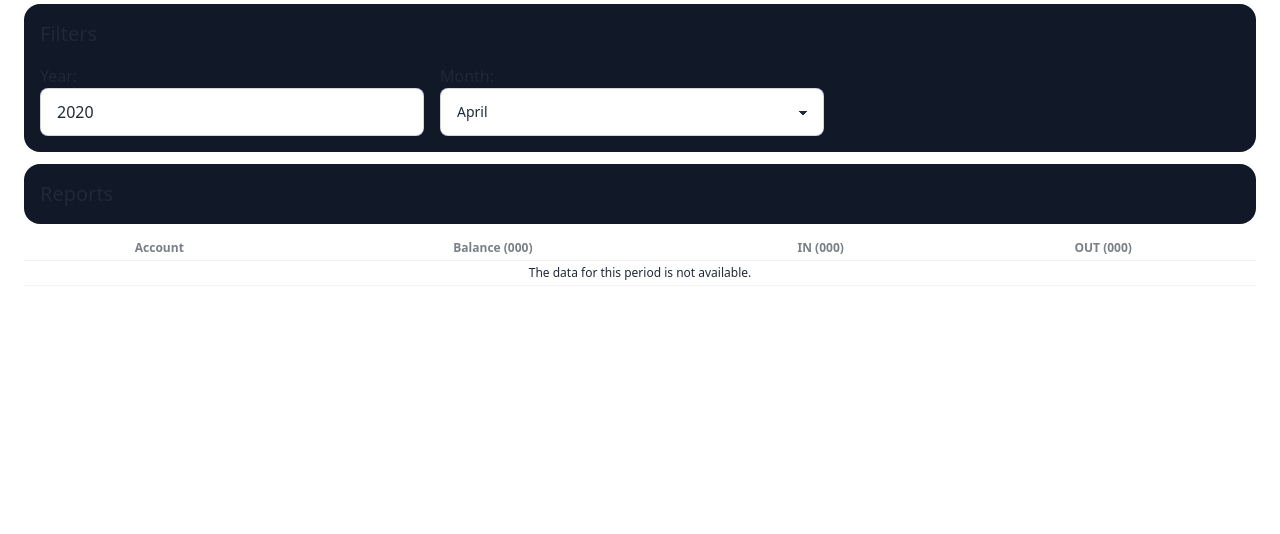
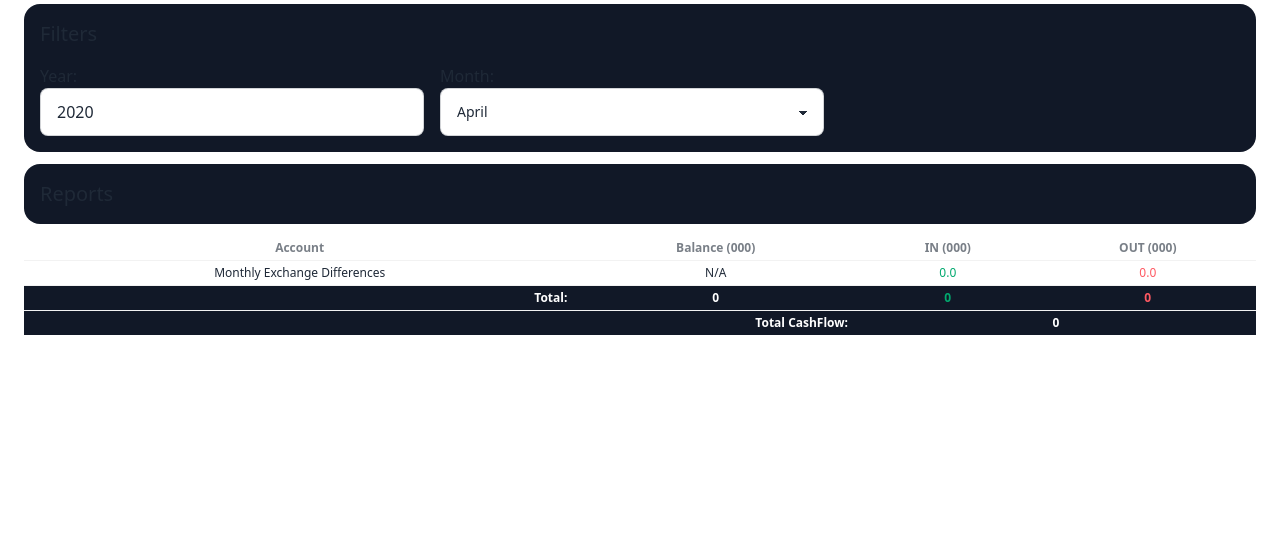
Before and after one commit to DiegoEfu/cash-flow, a Django app: page /accounts/historic-balance/ in a window 1280 px wide. Shown: the part 220-754 px from the top of the page. Run offline with Django 4.2, Linux system fonts and the light colour scheme; a user stored in the database is signed in; tables that the repository leaves empty hold one stand-in row (values such as "Sample post"); some libraries are stand-ins or nearby versions.

Commit message:
add exchange differences

```diff
--- a/core/templates/partials/accounts/historic-balance.html
+++ b/core/templates/partials/accounts/historic-balance.html
@@ -83,12 +83,13 @@
                     <td><span class="tooltip tooltip-left text-success" data-tip="{{balances.obj.account.currency.code}} {{balances.obj.total_in}}">{{balances.total_in}}</span></td>
                     <td><span class="tooltip tooltip-left text-error" data-tip="{{balances.obj.account.currency.code}} {{balances.obj.total_out}}">{{balances.total_out}}</span></td>
                 </tr>
-                {% empty %}
-                <tr class="table-primary">
-                    <td colspan="4" class="text-center">The data for this period is not available.</td>
-                </tr>
                 {% endfor %}
-                {% if object_list %}
+                <tr>
+                  <td>Monthly Exchange Differences</td>
+                  <td>N/A</td>
+                  <td><span class="tooltip tooltip-left text-success" data-tip="{{request.user.main_currency.code}} {{exchange_diffs.total_in}}">{{exchange_diffs.total_in|default:0.00}}</span></td>
+                  <td><span class="tooltip tooltip-left text-error" data-tip="{{request.user.main_currency.code}} {{exchange_diffs.total_out}}">{{exchange_diffs.total_out|default:0.00}}</span></td>
+              </tr>
                 <tr class="bg-gray-900 text-white">
                     <td class="text-right font-bold">Total:</td>
                     <td class="text-center font-bold">{{totals.total_balance}}</td>
@@ -99,7 +100,6 @@
                     <td colspan="2" class="text-right font-bold">Total CashFlow:</td>
                     <td colspan="2" class="text-center font-bold {% if total_cash_flow < 0 %} text-error {% elif total_cash_flow > 0 %} text-success {% endif %}">{{total_cash_flow}}</td>
                 </tr>
-                {% endif %}
             </tbody>
         </table>
         </div>
--- a/core/views.py
+++ b/core/views.py
@@ -78,47 +78,47 @@
             percentage_income = calculate_percentage(total_income, income_last_month)
             percentage_expense = calculate_percentage(total_expense, expense_last_month)
 
-        visible_accounts_count = Account.objects.filter(owner=request.user, visible=True).count()
-        current_historic_balances_count = HistoricBalance.objects.filter(
-            account__owner=request.user,
-            account__visible=True,
-            month=previous_month,
-            year=year
-        ).count()
+            visible_accounts_count = Account.objects.filter(owner=request.user, visible=True).count()
+            current_historic_balances_count = HistoricBalance.objects.filter(
+                account__owner=request.user,
+                account__visible=True,
+                month=previous_month,
+                year=year
+            ).count()
 
-        if visible_accounts_count != current_historic_balances_count:
-            with transaction.atomic():
-                existing_account_ids = HistoricBalance.objects.filter(
-                    account__owner=request.user,
-                    account__visible=True,
-                    month=datetime.date.today().month,
-                    year=datetime.date.today().year
-                ).values_list('account_id', flat=True)
-
-                missing_accounts = Account.objects.filter(
-                    owner=request.user,
-                    visible=True
-                ).exclude(id__in=existing_account_ids)
-
-                for account in missing_accounts:
-                    HistoricBalance.objects.create(
-                        account=account,
-                        balance=account.current_balance,
+            if visible_accounts_count != current_historic_balances_count:
+                with transaction.atomic():
+                    existing_account_ids = HistoricBalance.objects.filter(
+                        account__owner=request.user,
+                        account__visible=True,
                         month=datetime.date.today().month,
                         year=datetime.date.today().year
-                    )
+                    ).values_list('account_id', flat=True)
 
-        return {
-                'balance': round(total_balance, 2),
-                'current_month_income': round(total_income, 2),
-                'current_month_expense': round(total_expense, 2),
-                'balance_last_month': round(balance_last_month, 2),
-                'income_last_month': round(income_last_month, 2),
-                'expense_last_month': round(expense_last_month, 2),
-                'percentage_balance': percentage_balance,
-                'percentage_income': percentage_income,
-                'percentage_expense': percentage_expense
-        }
+                    missing_accounts = Account.objects.filter(
+                        owner=request.user,
+                        visible=True
+                    ).exclude(id__in=existing_account_ids)
+
+                    for account in missing_accounts:
+                        HistoricBalance.objects.create(
+                            account=account,
+                            balance=account.current_balance,
+                            month=datetime.date.today().month,
+                            year=datetime.date.today().year
+                        )
+
+            return {
+                    'balance': round(total_balance, 2),
+                    'current_month_income': round(total_income, 2),
+                    'current_month_expense': round(total_expense, 2),
+                    'balance_last_month': round(balance_last_month, 2),
+                    'income_last_month': round(income_last_month, 2),
+                    'expense_last_month': round(expense_last_month, 2),
+                    'percentage_balance': percentage_balance,
+                    'percentage_income': percentage_income,
+                    'percentage_expense': percentage_expense
+            }
 
     def update_balances(self, request, *args, **kwargs):
         current_month = datetime.date.today().month
@@ -142,9 +142,11 @@
 
     def get(self, request, *args, **kwargs):
         context = self.get_context_data(request)
-        get_new_exchange_rate()  # Ideally change this to a cron job, but it's a paid feature in PythonAnywhere so I'm leaving it as it is for now
+
         if(request.user.is_authenticated):
+            get_new_exchange_rate()  # Ideally change this to a cron job, but it's a paid feature in PythonAnywhere so I'm leaving it as it is for now
             self.update_balances(request)
+
         return render(request, self.template_name, context=context)
 
 class LoginView(LoginView):
@@ -1132,12 +1134,40 @@
             } for obj in context['object_list']
         ]
 
+        # add the sum of all the expenses and income of the transactions that do not have an account
+        # please assume these are in main currency
+        transactions_without_account = Transaction.objects.filter(
+            user=self.request.user,
+            from_account__isnull=True,
+            date__year=int(self.request.GET.get('year', datetime.date.today().year)),
+            date__month=int(self.request.GET.get('month', datetime.date.today().month))
+        ).aggregate(
+            total_in=Sum(
+                Case(
+                    When(transaction_type='+', then='amount'),
+                    default=Decimal(0.00)
+                ),
+                output_field=DecimalField()
+            ),
+            total_out=Sum(
+                Case(
+                    When(transaction_type='-', then='amount'),
+                    default=Decimal(0.00)
+                ),
+                output_field=DecimalField()
+            )
+        )
+
         context['totals'] = {
             'total_balance': sum(obj['balance'] for obj in context['object_list']),
             'total_in': sum(obj['total_in'] for obj in context['object_list']),
             'total_out': sum(obj['total_out'] for obj in context['object_list'])
         }
 
+        context['totals']['total_in'] += transactions_without_account['total_in'] or 0
+        context['totals']['total_out'] += transactions_without_account['total_out'] or 0
+        context['exchange_diffs'] = transactions_without_account
+
         context['total_cash_flow'] = context['totals']['total_in'] - context['totals']['total_out']
 
         return context
```
